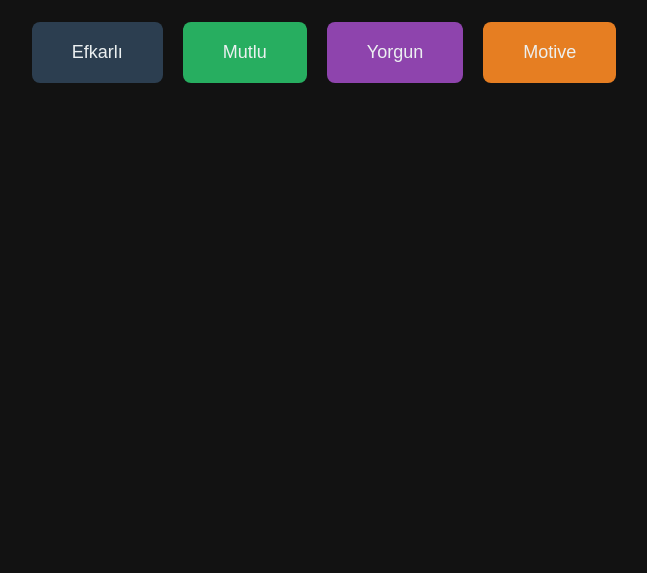
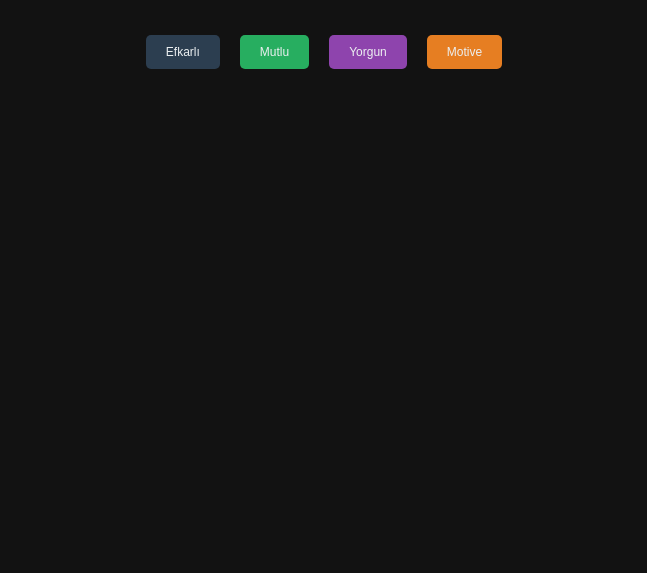
Before and after one commit to quatr/moodify, a plain HTML site: page index.html in a window 1280 px wide. Shown: the part 227-800 px from the top of the page, without its empty margins (316-963 px from the left). Drawn offline with Linux system fonts and the light colour scheme.

Commit message:
Update index.html

```diff
--- a/index.html
+++ b/index.html
@@ -27,10 +27,10 @@
         }
 
         .option {
-            padding: 20px 40px;
+            padding: 10px 20px;
             border: none;
-            border-radius: 8px;
-            font-size: 18px;
+            border-radius: 5px;
+            font-size: 12px;
             cursor: pointer;
             transition: transform 0.2s;
         }
```
